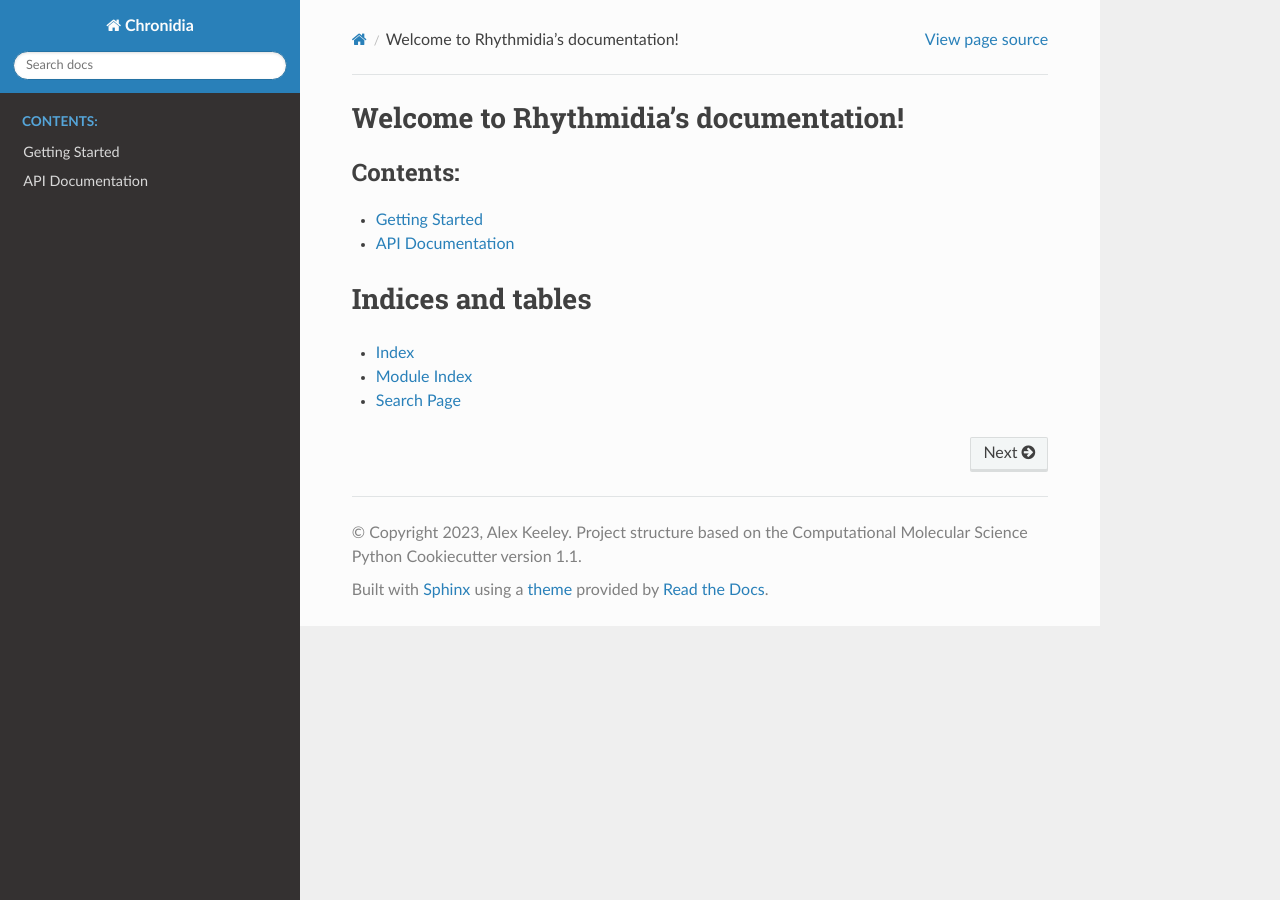
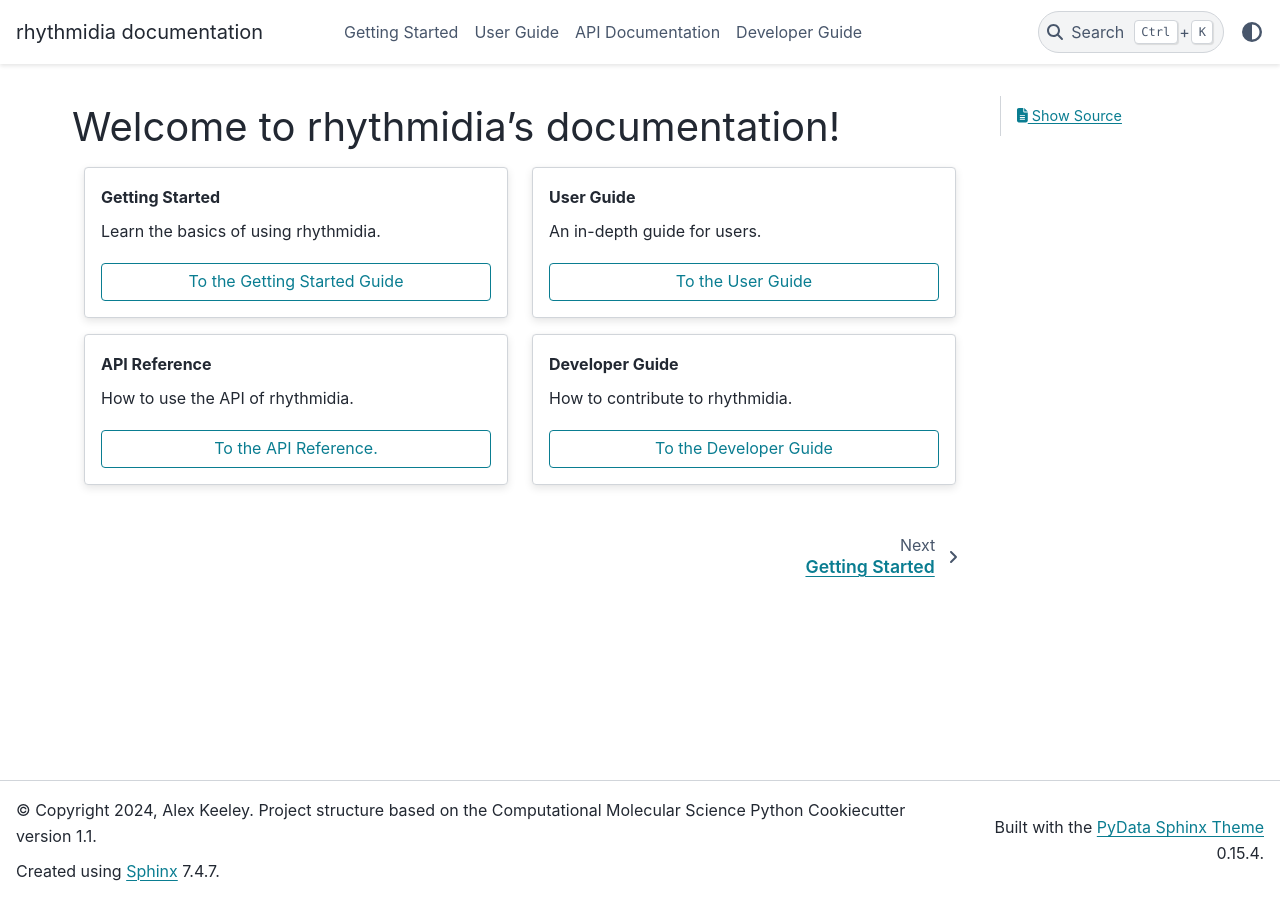
Before and after one commit to Pelham-Lab/rhythmidia, a Sphinx documentation site: the page built from docs/index.rst, in a window 1280 px wide. Built offline with Sphinx 7.4.7 and the PyData theme 0.15.4, drawn with Linux system fonts in a browser that asks for light colours; the version number could not be read and is left out.

Commit message:
update docs folder

```diff
--- a/docs/conf.py
+++ b/docs/conf.py
@@ -17,13 +17,13 @@ import os
 import sys
 sys.path.insert(0, os.path.abspath('..'))
 
-import chronidia
+import rhythmidia
 
 
 # -- Project information -----------------------------------------------------
 
-project = 'Chronidia'
-copyright = ("2023, Alex Keeley. Project structure based on the "
+project = 'rhythmidia'
+copyright = ("2024, Alex Keeley. Project structure based on the "
              "Computational Molecular Science Python Cookiecutter version 1.1")
 author = 'Alex Keeley'
 
@@ -50,7 +50,10 @@ extensions = [
     'sphinx.ext.napoleon',
     'sphinx.ext.intersphinx',
     'sphinx.ext.extlinks',
+    'sphinx_design',
+    'sphinx_copybutton',
 ]
+
 
 autosummary_generate = True
 napoleon_google_docstring = False
@@ -90,7 +93,7 @@ pygments_style = 'default'
 # The theme to use for HTML and HTML Help pages.  See the documentation for
 # a list of builtin themes.
 #
-html_theme = 'sphinx_rtd_theme'
+html_theme = 'pydata_sphinx_theme'
 
 # Theme options are theme-specific and customize the look and feel of a theme
 # further.  For a list of options available for each theme, see the
@@ -117,7 +120,7 @@ html_static_path = ['_static']
 # -- Options for HTMLHelp output ---------------------------------------------
 
 # Output file base name for HTML help builder.
-htmlhelp_basename = 'chronidiadoc'
+htmlhelp_basename = 'rhythmidiadoc'
 
 
 # -- Options for LaTeX output ------------------------------------------------
@@ -144,8 +147,8 @@ latex_elements = {
 # (source start file, target name, title,
 #  author, documentclass [howto, manual, or own class]).
 latex_documents = [
-    (master_doc, 'chronidia.tex', 'Chronidia Documentation',
-     'chronidia', 'manual'),
+    (master_doc, 'rhythmidia.tex', 'rhythmidia Documentation',
+     'rhythmidia', 'manual'),
 ]
 
 
@@ -154,7 +157,7 @@ latex_documents = [
 # One entry per manual page. List of tuples
 # (source start file, name, description, authors, manual section).
 man_pages = [
-    (master_doc, 'chronidia', 'Chronidia Documentation',
+    (master_doc, 'rhythmidia', 'rhythmidia Documentation',
      [author], 1)
 ]
 
@@ -165,8 +168,8 @@ man_pages = [
 # (source start file, target name, title, author,
 #  dir menu entry, description, category)
 texinfo_documents = [
-    (master_doc, 'chronidia', 'Chronidia Documentation',
-     author, 'chronidia', 'Race tube image analysis and period elucidation in Python.',
+    (master_doc, 'rhythmidia', 'rhythmidia Documentation',
+     author, 'rhythmidia', 'Race tube image analysis for circadian period elucidation in Python.',
      'Miscellaneous'),
 ]
 
--- /dev/null
+++ b/docs/developer_guide.rst
@@ -0,0 +1,4 @@
+Developer Guide
+===============
+
+This page details how to contribute to rhythmidia.
--- a/docs/index.rst
+++ b/docs/index.rst
@@ -3,21 +3,72 @@
    You can adapt this file completely to your liking, but it should at least
    contain the root `toctree` directive.
 
-Welcome to Rhythmidia's documentation!
+Welcome to rhythmidia's documentation!
 =========================================================
+
+.. grid:: 1 1 2 2
+
+    .. grid-item-card:: Getting Started
+      :margin: 0 3 0 0
+
+      Learn the basics of using rhythmidia.
+
+      .. button-link:: ./getting_started.html
+         :color: primary
+         :outline:
+         :expand:
+
+         To the Getting Started Guide
+
+
+
+    .. grid-item-card::  User Guide
+      :margin: 0 3 0 0
+
+      An in-depth guide for users.
+
+      .. button-link:: ./user_guide.html
+         :color: primary
+         :outline:
+         :expand:
+
+         To the User Guide
+
+
+
+    .. grid-item-card:: API Reference
+      :margin: 0 3 0 0
+
+      How to use the API of rhythmidia.
+
+      .. button-link:: ./api.html
+         :color: primary
+         :outline:
+         :expand:
+
+         To the API Reference.
+
+
+
+    .. grid-item-card::  Developer Guide
+      :margin: 0 3 0 0
+
+      How to contribute to rhythmidia.
+
+      .. button-link:: ./developer_guide.html
+         :color: primary
+         :outline:
+         :expand:
+
+         To the Developer Guide
+
 
 .. toctree::
    :maxdepth: 2
-   :caption: Contents:
+   :hidden:
+   :titlesonly:
 
    getting_started
+   user_guide
    api
-
-
-
-Indices and tables
-==================
-
-* :ref:`genindex`
-* :ref:`modindex`
-* :ref:`search`
+   developer_guide
--- /dev/null
+++ b/docs/user_guide.rst
@@ -0,0 +1,4 @@
+User Guide
+===============
+
+This page details how to use rhythmidia.
```
Also changed, not shown: docs/README.md (+5 -6 lines), docs/getting_started.rst (+6 -1 lines), docs/requirements.yaml (+6 -2 lines), 1 other file.
